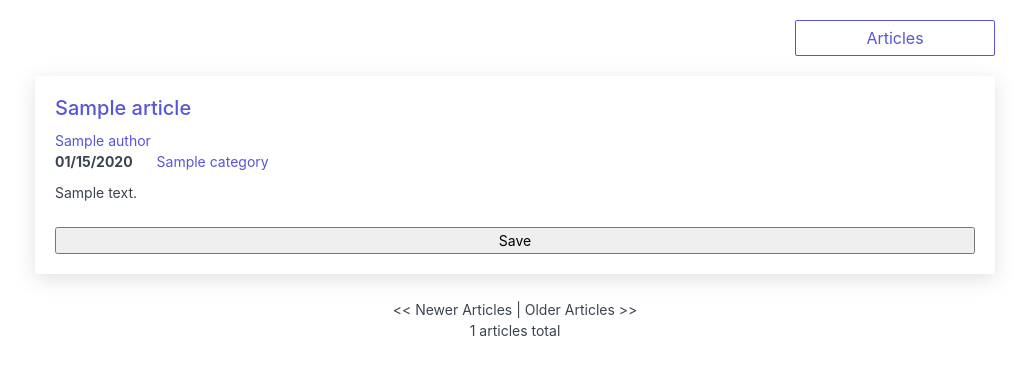
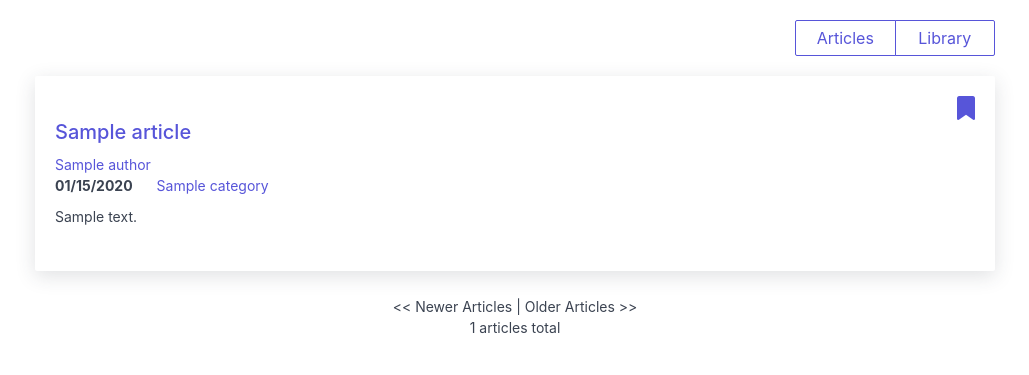
Before and after one commit to travismorenz/polar-research-tool, a Flask app: template app/templates/main.html in a window 1280 px wide. Shown: the part 66-441 px from the top of the page, without its empty margins (125-1154 px from the left). Run offline with Flask 2, Linux system fonts and the light colour scheme; tables that the repository leaves empty hold one stand-in row (values such as "Sample post"); the template is opened without the code that fills it: values that come from a table or form of the project are taken from there, most other values are stand-ins (such as "Sample title", 1, 10 or a date in 2020); parts of the project's set-up code (start-up, migrations or seed data) failed here and were passed over; some libraries are stand-ins or nearby versions.

Commit message:
Ajax feedback

```diff
--- a/app/static/main.css
+++ b/app/static/main.css
@@ -71,6 +71,13 @@ main {
   border: 0;
 }
 
+.card i {
+  font-size: 1.2rem;
+  color: #5755d9;
+  margin-left: auto;
+  cursor: pointer;
+}
+
 .publish_date {
   margin-right: 1rem;
   font-weight: bold;
--- a/app/templates/main.html
+++ b/app/templates/main.html
@@ -1,22 +1,11 @@
 {% extends "template.html" %} {% block title %}Home{% endblock %} {% block
 content %}
 <div id="banner">
-  <!--
-    <div id="sbox" style="text-align: center; margin-top: 5px;">
-      <form action="/search" method="get">
-        <div>
-          <input placeholder="Search..." name="q" type="text" id="qfield" />
-          <button type="submit"><i class="fa fa-search"></i></button>
-        </div>
-      </form>
-      <div id="search_hint"></div>
-    </div>
-    -->
   <div class="btn-group btn-group-block" id="pagebar">
     <a href="/" class="btn {{ 'active' if tab == 'articles' }}">
       <div class="pagelink" id="tabart" class="btn">Articles</div>
     </a>
-    {% if session['selected-project'] %}
+    {% if project %}
     <a href="/library" class="btn {{ 'active' if tab == 'library' }}">
       <div class="pagelink" id="tablib">Library</div>
     </a>
@@ -24,7 +13,18 @@ content %}
   </div>
 </div>
 {% for article in articles.items %}
-<div class="article card">
+<div class="article card" id="{{ article.id }}">
+  {% if project %} {% if project in article.projects %}
+  <i
+    onclick="toggleLibray(this, '{{ article.id }}')"
+    class="fas fa-bookmark"
+  ></i>
+  {% else %}
+  <i
+    onclick="toggleLibray(this, '{{ article.id }}')"
+    class="far fa-bookmark"
+  ></i>
+  {% endif %} {% endif %}
   <a href="{{ article.url }}" target="_blank"><h5>{{ article.title }}</h5></a>
   <div id="authors">
     {% for author in article.authors[:-1] %}
@@ -46,7 +46,6 @@ content %}
     <a href="#">{{ article.categories[-1].name }}</a>
   </div>
   <p>{{ article.summary }}</p>
-  <button onclick="toggleLibray('{{ article.title }}')">Save</button>
 </div>
 {% endfor %}
 <div id="prev_next">
@@ -59,13 +58,25 @@ content %}
     >Older Articles &gt;&gt;</a
   >
   {% else %} Older Articles &gt;&gt; {% endif %}
-  <div>{{ articles.total }} articles total</div>
+  <div id="total">{{ articles.total }} articles total</div>
 </div>
 <script>
-  function toggleLibray(title) {
-    $.post("{{ url_for('site.toggle_in_library') }}", { title }).done(() =>
-      console.log("Done")
-    );
+  function toggleLibray(el, id) {
+    $.post("{{ url_for('site.toggle_in_library') }}", { id }).done(() => {
+      const $icon = $(el);
+      const tab = {{ tab | tojson }};
+      const $article = $(`#${id}`);
+      if (tab === "library") {
+        const $total = $('#total');
+        let content = $total.html().split(' ');
+        content[0] = content[0] - 1;
+        content = content.join(' ');
+        $total.html(content);
+        $article.remove();
+      }
+      if ($icon.hasClass('fas')) return $icon.removeClass('fas').addClass('far');
+      if ($icon.hasClass('far')) return $icon.removeClass('far').addClass('fas');
+    });
   }
 </script>
 {% endblock %}
--- a/app/templates/template.html
+++ b/app/templates/template.html
@@ -3,20 +3,33 @@
   <head>
     <meta charset="UTF-8" />
     <meta name="viewport" content="width=device-width, initial-scale=1.0" />
-    <link rel="stylesheet" href="https://unpkg.com/spectre.css/dist/spectre.min.css"/>
-    <link rel="stylesheet" type="text/css" href="{{ url_for('static', filename='main.css') }}"/>
+    <link
+      rel="stylesheet"
+      href="https://unpkg.com/spectre.css/dist/spectre.min.css"
+    />
+    <link
+      rel="stylesheet"
+      type="text/css"
+      href="{{ url_for('static', filename='main.css') }}"
+    />
+    <title>{% block title %}{% endblock %} - POLAR</title>
     <script
       src="https://code.jquery.com/jquery-3.5.0.min.js"
       integrity="sha256-xNzN2a4ltkB44Mc/Jz3pT4iU1cmeR0FkXs4pru/JxaQ="
       crossorigin="anonymous"
     ></script>
-    <title>{% block title %}{% endblock %} - POLAR</title>
+    <script
+      src="https://kit.fontawesome.com/cdf1bdbea6.js"
+      crossorigin="anonymous"
+    ></script>
   </head>
   <body>
     <header>
       <div class="navbar container grid-xl">
         <section class="navbar-section">
-          <a href="{{ url_for('site.intmain') }}" class="navbar-brand mr-10">POLAR <span>Research Tool</span></a>
+          <a href="{{ url_for('site.intmain') }}" class="navbar-brand mr-10"
+            >POLAR <span>Research Tool</span></a
+          >
         </section>
         <section class="navbar-section">
           {% if current_user.is_authenticated %}
@@ -25,9 +38,11 @@
             <label class="form-inline">
               <select class="form-select" id="project-select">
                 <option value="none">None</option>
-                {% for project in current_user.projects %}
-                {% if session['selected-project'] == project.name %}
-                <option selected value="{{ project.name }}">{{ project.name }}</option>
+                {% for project in current_user.projects %} {% if
+                session['selected-project'] == project.name %}
+                <option selected value="{{ project.name }}"
+                  >{{ project.name }}</option
+                >
                 {% else %}
                 <option>{{ project.name }}</option>
                 {% endif %} {% endfor %}
@@ -54,8 +69,12 @@
           {% else %}
           <a
             href="{{ url_for('auth.login_get') }}"
-            class="btn text-large nav-btn">Login</a>
-          <a href="{{ url_for('auth.register_get') }}" class="btn text-large">Register</a>
+            class="btn text-large nav-btn"
+            >Login</a
+          >
+          <a href="{{ url_for('auth.register_get') }}" class="btn text-large"
+            >Register</a
+          >
           {% endif %}
         </section>
       </div>
```
Also changed, not shown: app/views/site.py (+6 -11 lines).
